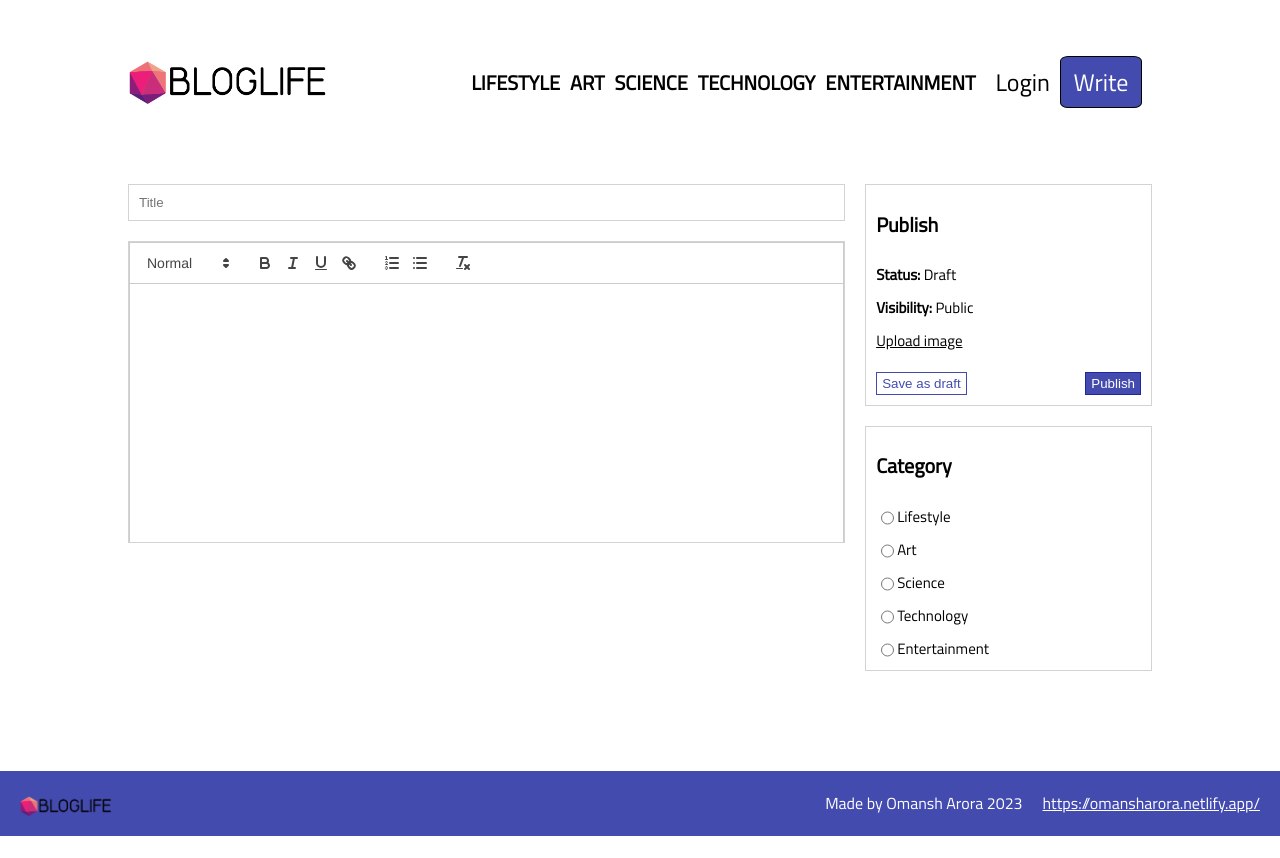
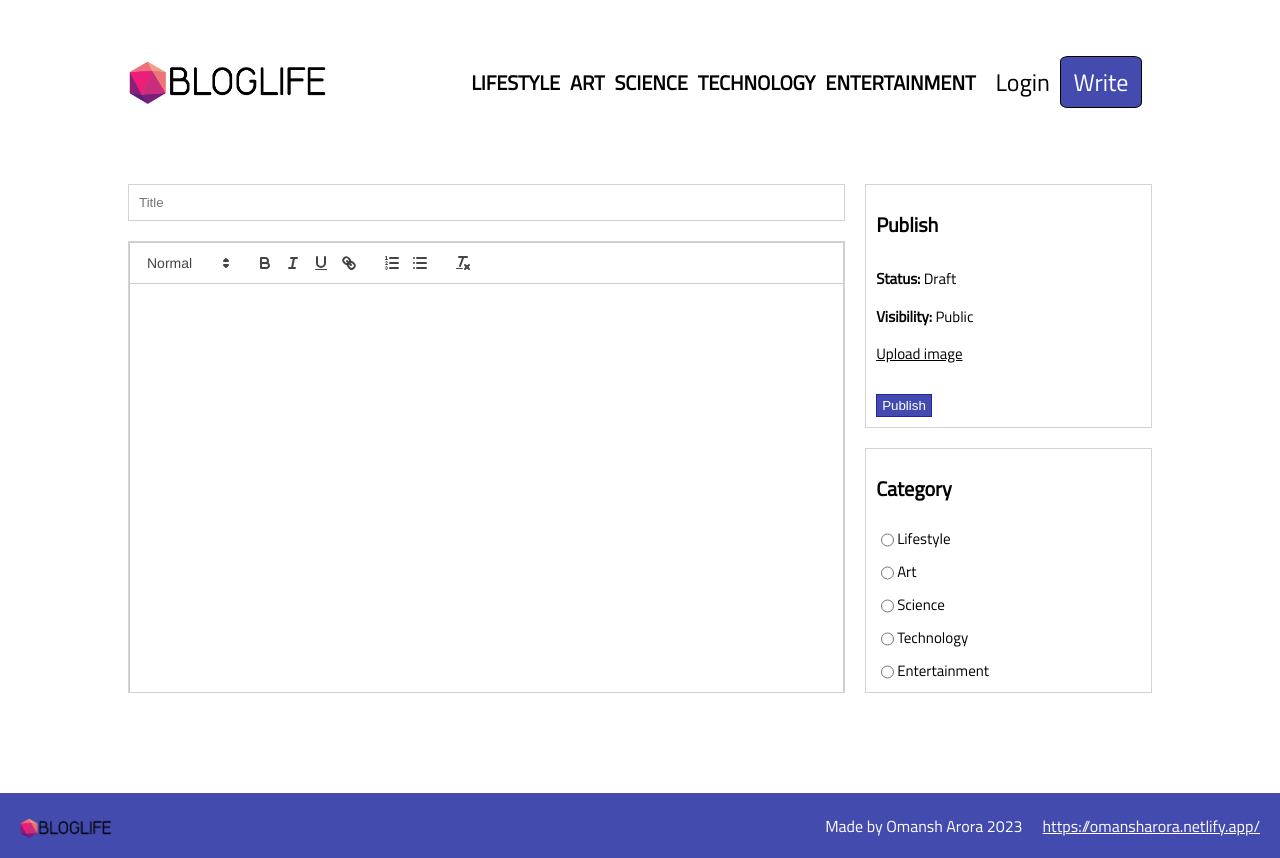
Before and after one commit to omansh-arora/fullstackBlogApp, a React (Create React App) app in the folder frontend/: page /write in a window 1280 px wide. Before the commit the page ends 836 px from the top, so only its background shows below. Built offline with nearby package versions, Linux system fonts and the light colour scheme.

Commit message:
fixed write error and sql

```diff
--- a/frontend/src/pages/Write.jsx
+++ b/frontend/src/pages/Write.jsx
@@ -14,7 +14,7 @@ const Write = () => {
   const state = useLocation().state
 
 
-  const [value, setValue] = useState(state?.value || '')
+  const [value, setValue] = useState(state?.desc || '')
   const [title, setTitle] = useState(state?.title || '')
   const [file, setFile] = useState(null)
   const [cat, setCat] = useState(state?.cat || '')
@@ -39,7 +39,9 @@ const Write = () => {
       return
     }
 
-    const imgURL = await upload()
+    let imgURL = 'https://www.google.com/url?sa=i&url=https%3A%2F%2Fliftlearning.com%2Ffeatures-1%2Fdefault-image%2F&psig=AOvVaw2Du5a9MJ8_8-V8voEWgzxC&ust=1683864545932000&source=images&cd=vfe&ved=0CBEQjRxqFwoTCMihkbSy7P4CFQAAAAAdAAAAABAE'
+
+    if (state!==null) {imgURL = await upload()}
 
     try {
       state
@@ -47,7 +49,7 @@ const Write = () => {
             title,
             desc: value,
             cat,
-            img: file ? imgURL : ''
+
           })
         : await axios.post(`/api/posts/`, {
             title,
@@ -90,7 +92,7 @@ const Write = () => {
           <span>
             <b>Visibility: </b> Public
           </span>
-          <input
+          {state? '' : <div><input
             style={{ display: 'none' }}
             type='file'
             id='file'
@@ -102,10 +104,9 @@ const Write = () => {
           />
           <label className='upload' htmlFor='file'>
             Upload image
-          </label>
+          </label></div>}
           <label>{imgName !== '' ? imgName : ''}</label>
           <div className='buttons'>
-            <button>Save as draft</button>
             <button onClick={handleClick}>Publish</button>
           </div>
         </div>
--- a/frontend/src/style.scss
+++ b/frontend/src/style.scss
@@ -460,7 +460,7 @@ body {
                 }
 
                 .editorContainer{
-                    height: 300px;
+                    height: 450px;
                     overflow: scroll;
                     border: 1px solid lightgray;
                     .editor{
```
